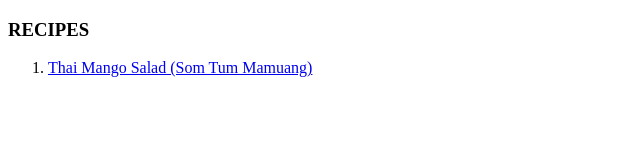
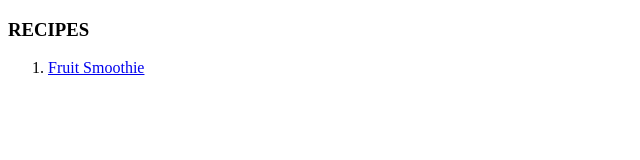
Before and after one commit to ryutrish/odin-recipes, a plain HTML site: page index.html in a window 1280 px wide. Shown: the whole page, without its empty margins (0-640 px from the left). Drawn offline with Linux system fonts and the light colour scheme.

```diff
--- a/index.html
+++ b/index.html
@@ -8,7 +8,7 @@
     <h3>RECIPES</h3>
     <ol>
    <li>
-    <a href="salad.html">Thai Mango Salad (Som Tum Mamuang)</a>
+    <a href="smoothie.html">Fruit Smoothie</a>
    </li>
 
 </ol>
```
Also changed, not shown: smoothie.html (+2 -3 lines).
